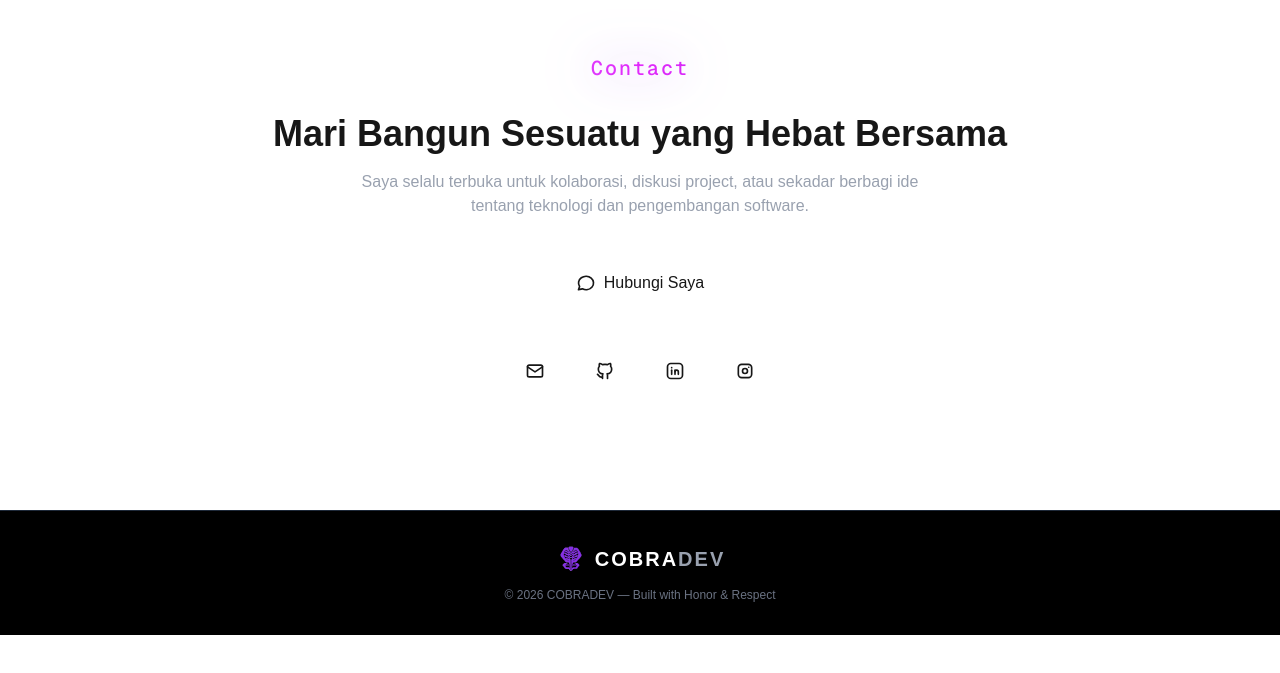
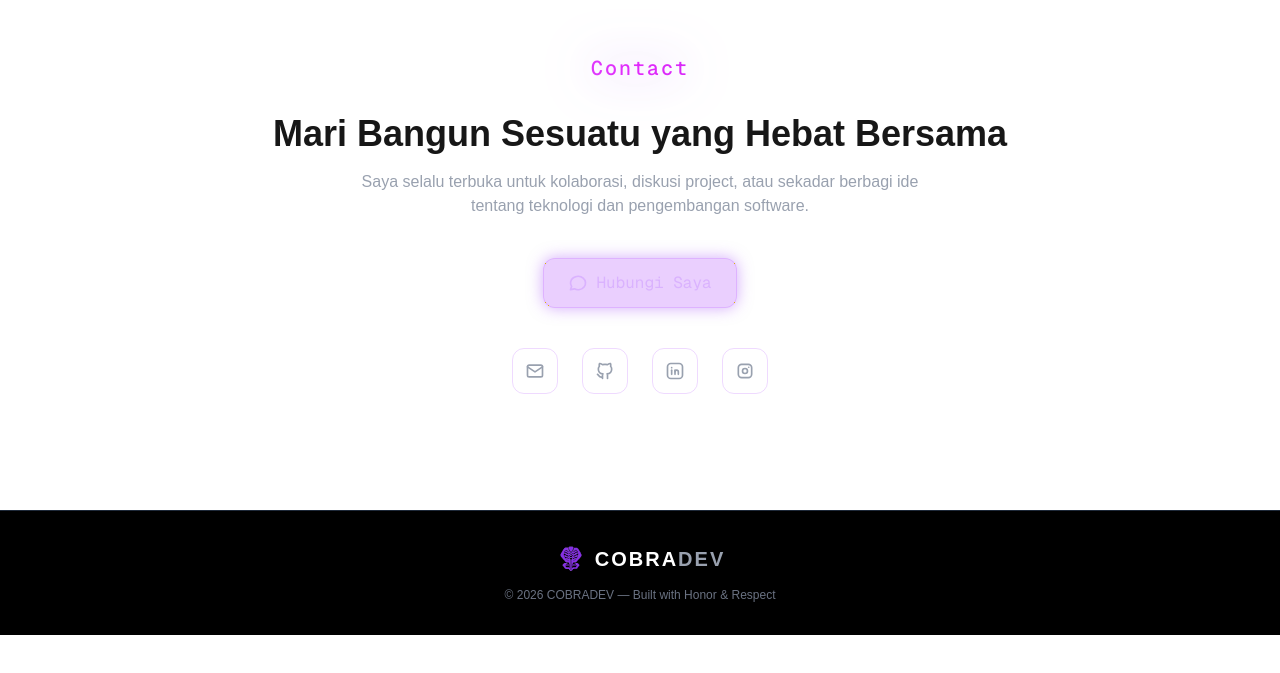
Before and after one commit to rezachairul/cobra-dev, a Next.js app: page /home in a window 1280 px wide. Shown: the part 4109-4782 px from the top of the page. Built offline with nearby package versions, Linux system fonts and the light colour scheme.

Commit message:
feat: update Contact section styles for improved visual appeal; enhance button and social icons with new design

```diff
--- a/sections/contact.js
+++ b/sections/contact.js
@@ -32,7 +32,10 @@ export default function Contact() {
 
       {/* Main CTA Button */}
       <div className="flex justify-center mb-10">
-        <a href="mailto:emailkamu@email.com" className="flex items-center gap-2 px-6 py-3 rounded-xl backdrop-blur-md bg-white/10 border border-white/20 hover:bg-white/20 transition-all duration-300" >
+        <a
+          href="mailto:emailkamu@email.com"
+          className=" flex items-center gap-2  px-6 py-3  rounded-xl  font-mono border border-purple-500/20 text-purple-300 bg-purple-600/20 shadow-[0_0_15px_rgba(168,85,247,0.5)] hover:shadow-[0_0_25px_rgba(168,85,247,0.8)] hover:scale-105 transition-all duration-300 "
+        >
           <IconMessageCircle size={20} />
           Hubungi Saya
         </a>
@@ -40,19 +43,34 @@ export default function Contact() {
 
       {/* Social Icons */}
       <div className="flex justify-center gap-6">
-        <a href="mailto:rezachairul6@gmail.com" className="p-3 rounded-xl backdrop-blur-md bg-white/10 border border-white/20 hover:bg-white/20 transition" >
+        <a
+          href="mailto:rezachairul6@gmail.com"
+          className=" p-3 rounded-xl border border-purple-500/20 text-gray-400 hover:text-purple-300 hover:bg-purple-600/20 hover:shadow-[0_0_15px_rgba(168,85,247,0.5)] hover:scale-110 transition-all duration-300 "
+        >
           <IconMail size={20} />
         </a>
 
-        <a href="https://github.com/rezachairul" target="_blank" className="p-3 rounded-xl backdrop-blur-md bg-white/10 border border-white/20 hover:bg-white/20 transition" >
+        <a
+          href="https://github.com/rezachairul"
+          target="_blank"
+          className=" p-3 rounded-xl border border-purple-500/20 text-gray-400 hover:text-purple-300 hover:bg-purple-600/20 hover:shadow-[0_0_15px_rgba(168,85,247,0.5)] hover:scale-110 transition-all duration-300 "
+        >
           <IconBrandGithub size={20} />
         </a>
 
-        <a href="https://www.linkedin.com/in/reza-chairul6/" target="_blank" className="p-3 rounded-xl backdrop-blur-md bg-white/10 border border-white/20 hover:bg-white/20 transition" >
+        <a
+          href="https://www.linkedin.com/in/reza-chairul6/"
+          target="_blank"
+          className=" p-3 rounded-xl border border-purple-500/20 text-gray-400 hover:text-purple-300 hover:bg-purple-600/20 hover:shadow-[0_0_15px_rgba(168,85,247,0.5)] hover:scale-110 transition-all duration-300 "
+        >
           <IconBrandLinkedin size={20} />
         </a>
 
-        <a href="https://www.instagram.com/rezachairul6/" target="_blank" className="p-3 rounded-xl backdrop-blur-md bg-white/10 border border-white/20 hover:bg-white/20 transition" >
+        <a
+          href="https://www.instagram.com/rezachairul6/"
+          target="_blank"
+          className=" p-3 rounded-xl border border-purple-500/20 text-gray-400 hover:text-purple-300 hover:bg-purple-600/20 hover:shadow-[0_0_15px_rgba(168,85,247,0.5)] hover:scale-110 transition-all duration-300 "
+        >
           <IconBrandInstagram size={20} />
         </a>
       </div>
```
